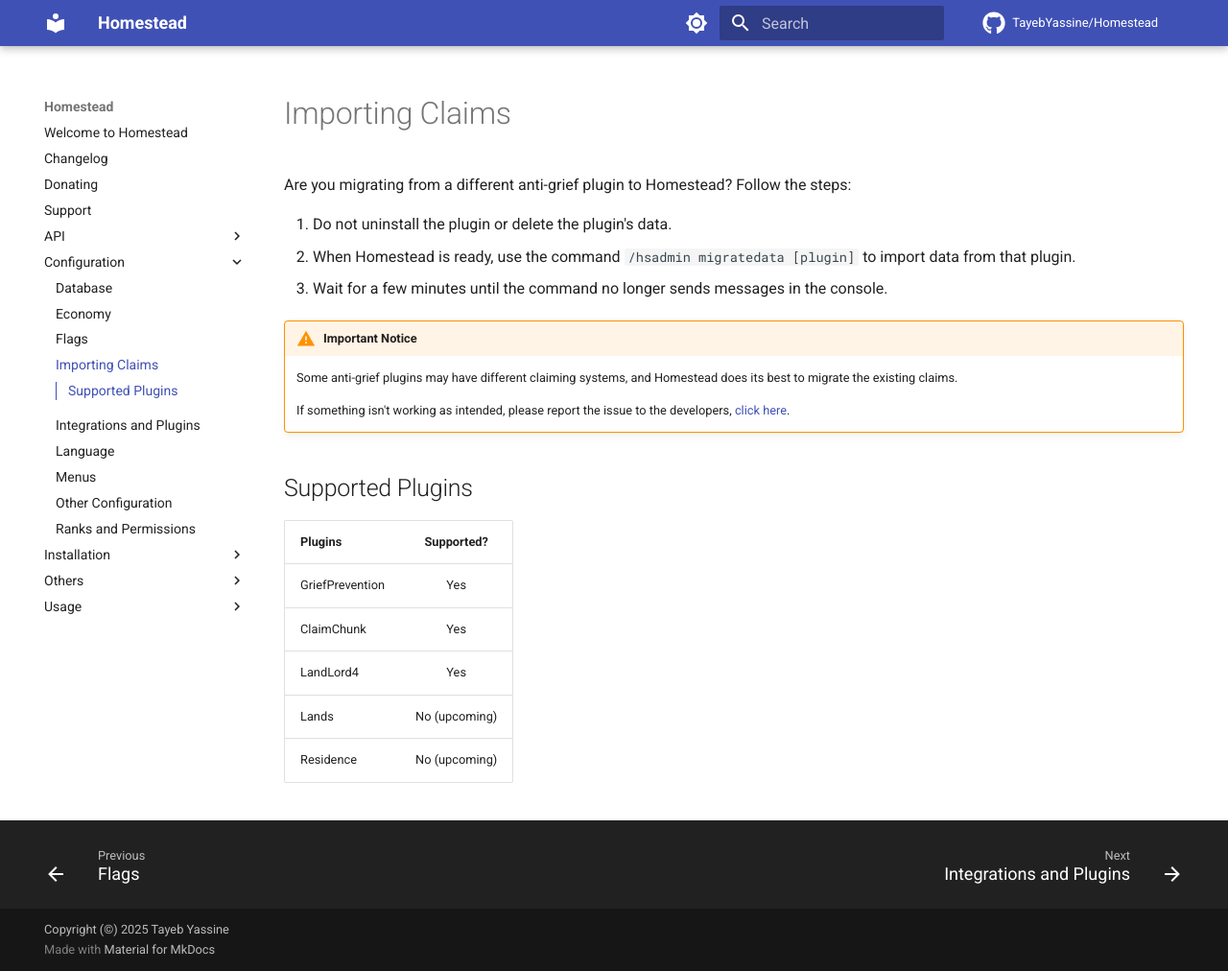
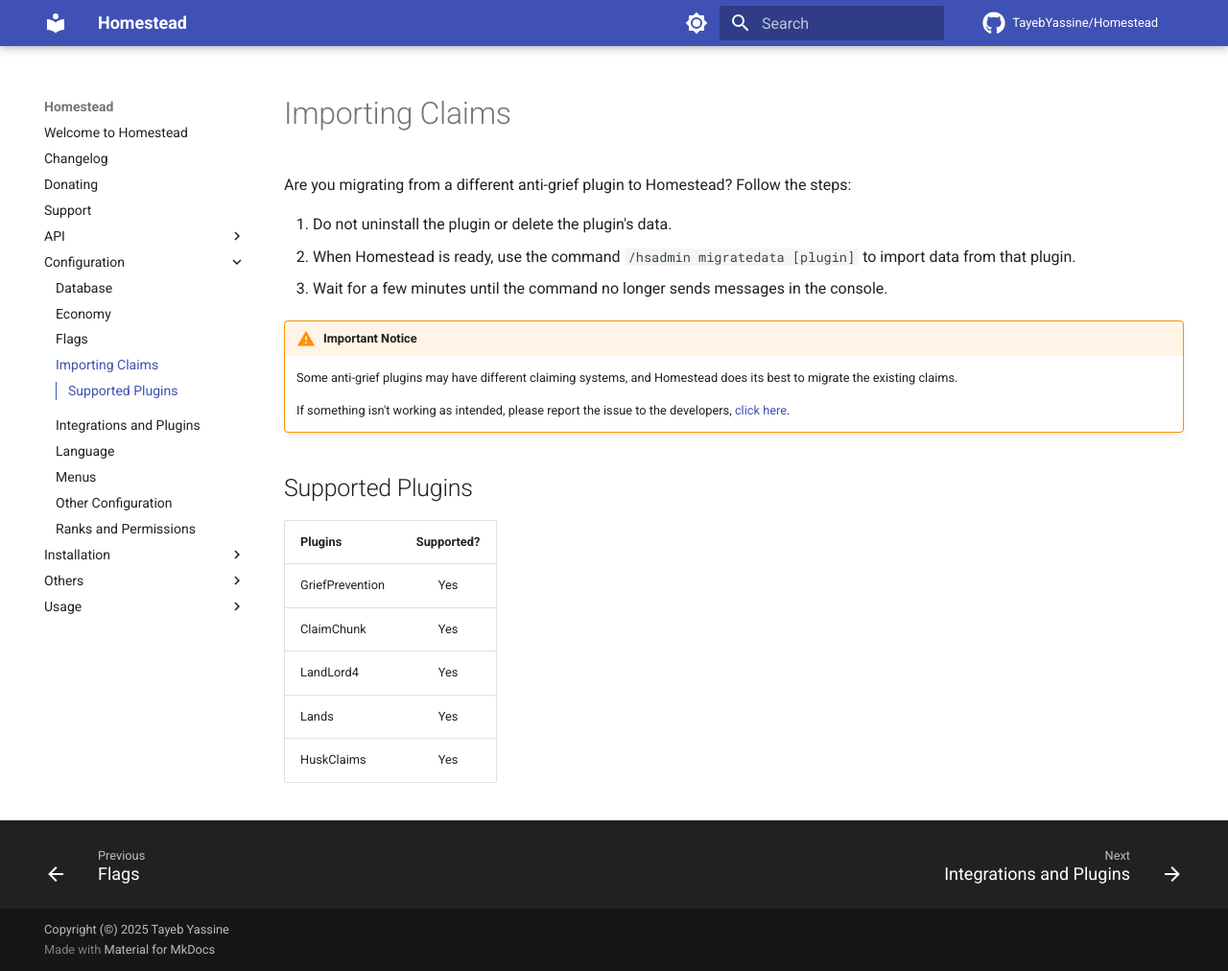
Before and after one commit to TFAGaming/Homestead, an MkDocs documentation site: the page built from docs/Configuration/Importing Claims.md, in a window 1280 px wide and 1012 px high. Shown: the whole window at 96% size. Built offline with MkDocs 1.6.1 and Material for MkDocs 9.7.7, drawn with Linux system fonts in a browser that asks for light colours; comment, search, counter and statistics services are not loaded.

Commit message:
docs: updated supported plugins to import

```diff
--- a/docs/Configuration/Importing Claims.md
+++ b/docs/Configuration/Importing Claims.md
@@ -19,5 +19,5 @@ Are you migrating from a different anti-grief plugin to Homestead? Follow the st
 | GriefPrevention |      Yes      |
 | ClaimChunk |      Yes      |
 | LandLord4 |      Yes      |
-| Lands | No (upcoming) |
-| Residence | No (upcoming) |
+| Lands |      Yes       |
+| HuskClaims | Yes |
```
